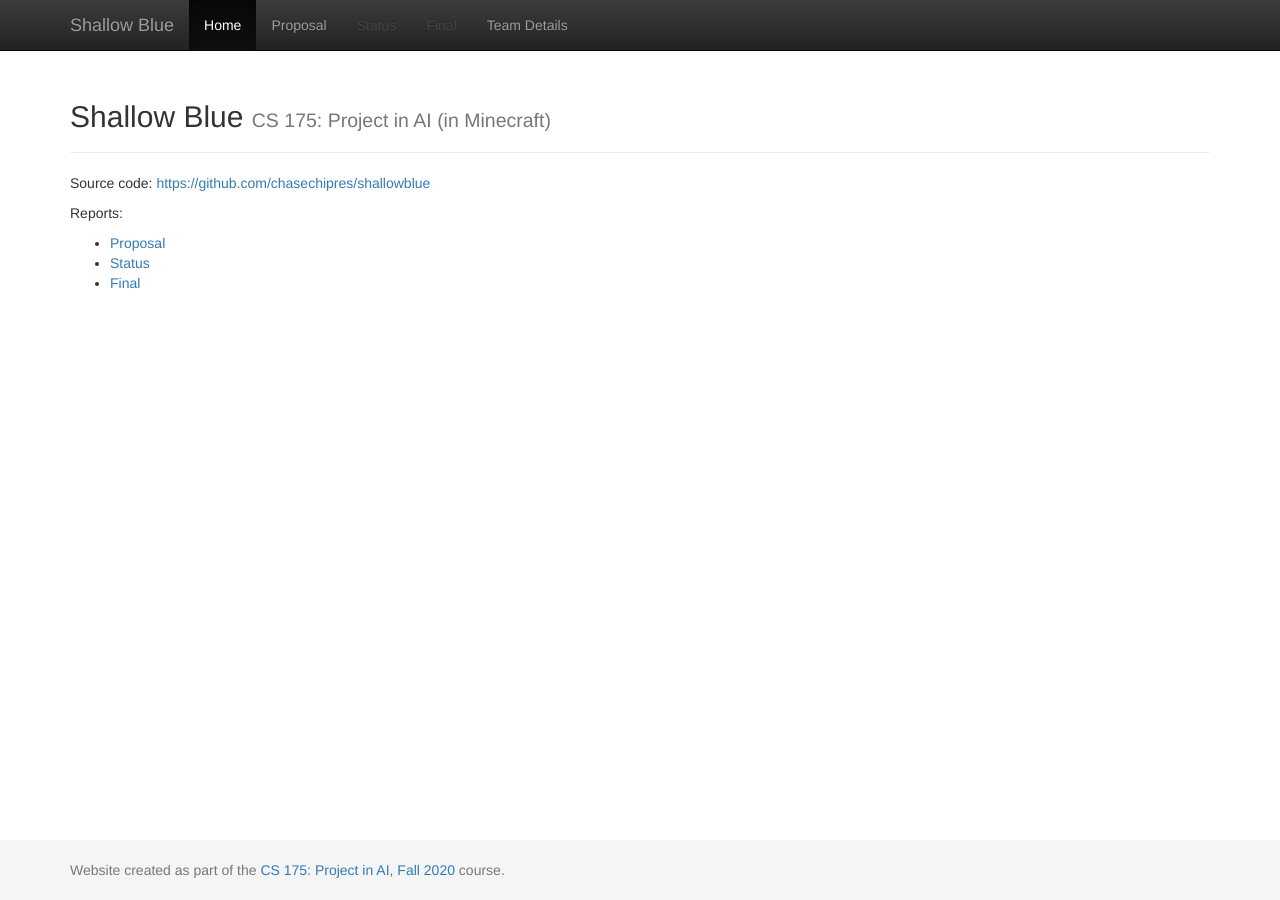
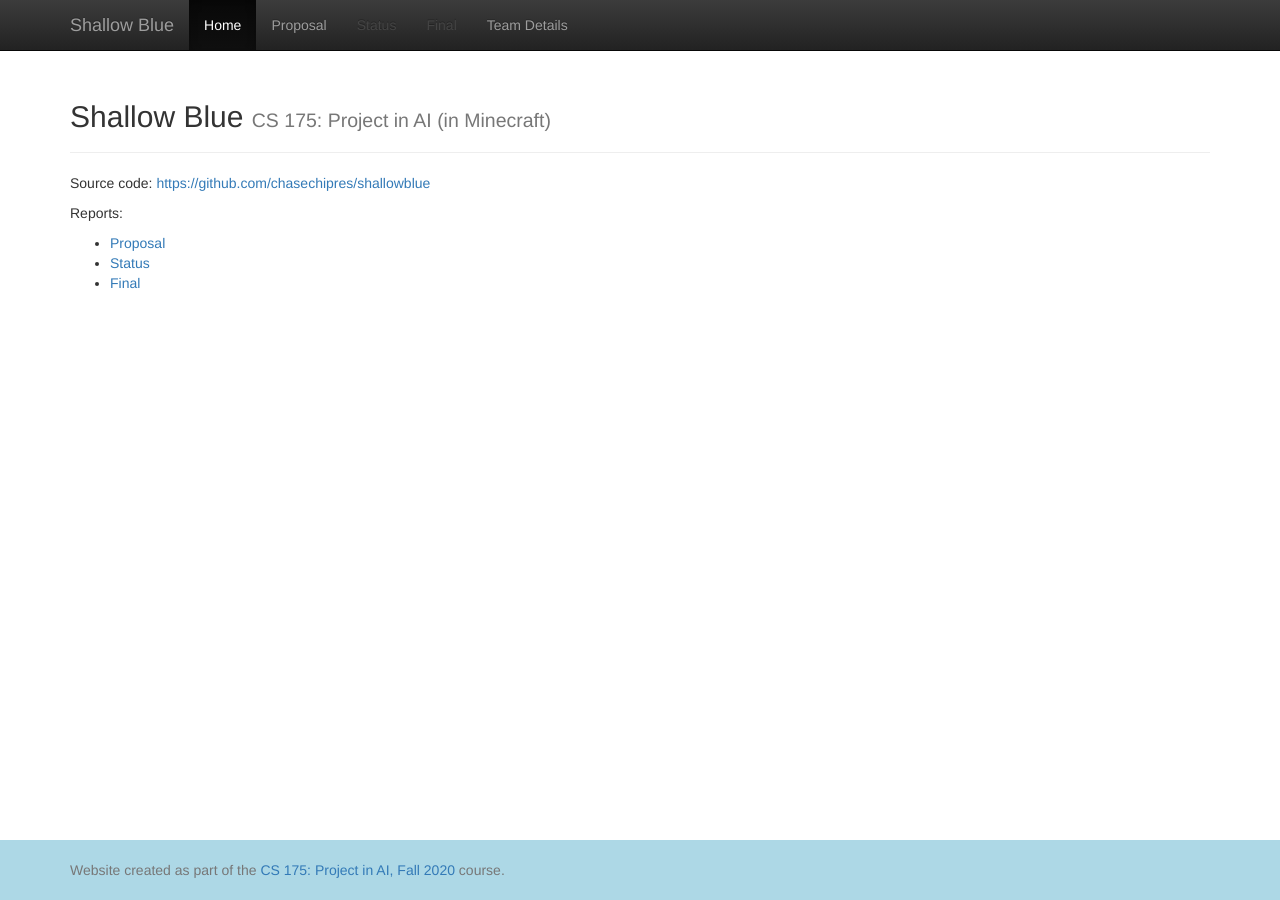
Before and after one commit to ChaseChipres/ShallowBlue, a Jekyll site: the page built from docs/index.md, in a window 1280 px wide. Built offline with Jekyll 4.4.1, drawn with Linux system fonts in a browser that asks for light colours.

Commit message:
Added light blue background to css

```diff
--- a/docs/css/custom.css
+++ b/docs/css/custom.css
@@ -14,7 +14,7 @@ body {
   width: 100%;
   /* Set the fixed height of the footer here */
   height: 60px;
-  background-color: #f5f5f5;
+  background-color: #add8e6;
 }
 
 
```
